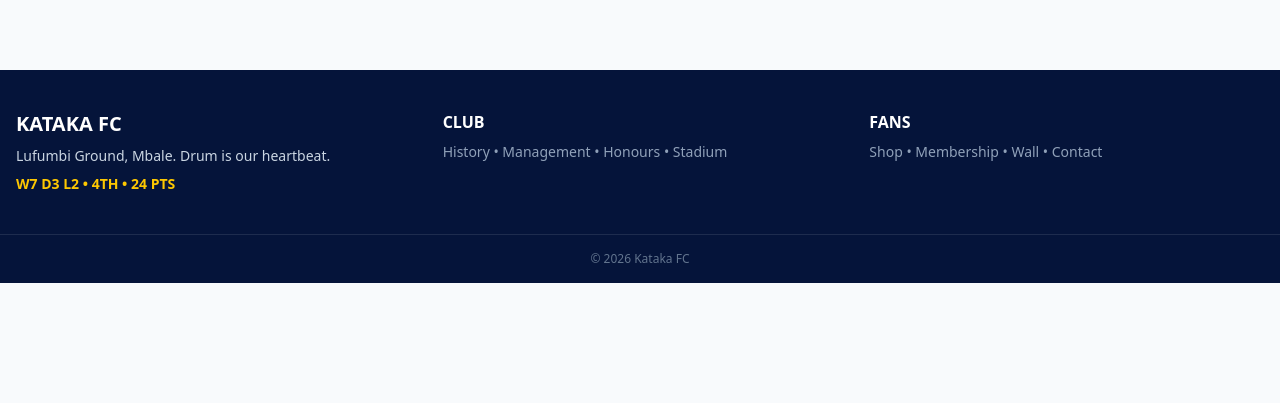
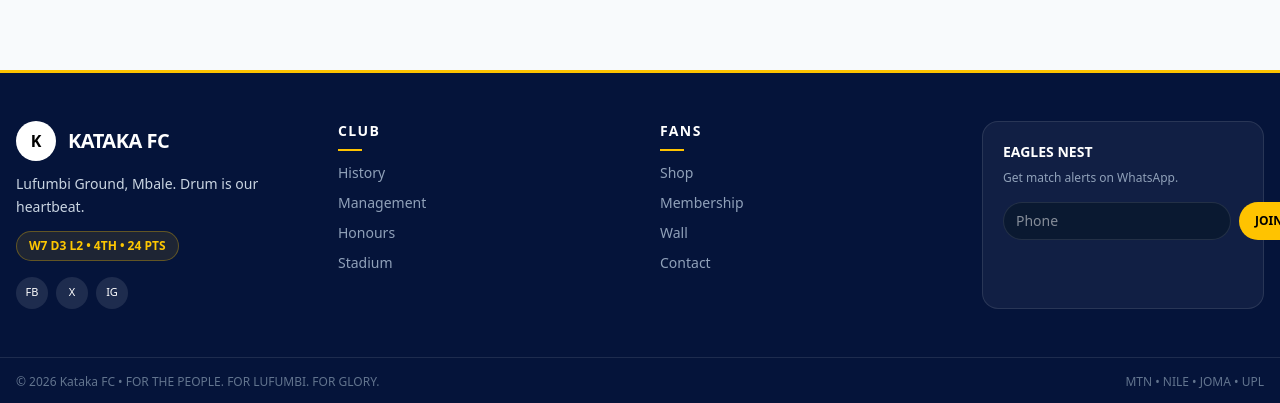
Before and after one commit to xoucho10/kataka-fc, a Next.js app: page / in a window 1280 px wide. Shown: the part 2771-3174 px from the top of the page. Before the commit the page ends 3054 px from the top, so only its background shows below. Built offline with nearby package versions, Linux system fonts and the light colour scheme; no server answers; the database is empty.

Commit message:
Fix Link not defined error: add import Link from next/link

```diff
--- a/src/components/layout/Footer.tsx
+++ b/src/components/layout/Footer.tsx
@@ -1,16 +1,66 @@
+import Link from "next/link"
+
 export default function Footer() {
   return (
     <footer className="bg-[#05143a] text-white mt-20">
-      <div className="mx-auto max-w-7xl px-4 py-10 grid md:grid-cols-3 gap-8">
+      {/* Gold Accent Top */}
+      <div className="h-[3px] w-full bg-[#FFC300]"></div>
+
+      <div className="mx-auto max-w-7xl px-4 py-12 grid md:grid-cols-4 gap-10">
         <div>
-          <h3 className="font-black text-xl">KATAKA FC</h3>
-          <p className="text-sm text-slate-300 mt-2">Lufumbi Ground, Mbale. Drum is our heartbeat.</p>
-          <p className="text-yellow-400 text-sm mt-2 font-bold">W7 D3 L2 • 4TH • 24 PTS</p>
+          <div className="flex items-center gap-3">
+            <div className="w-10 h-10 bg-white rounded-full grid place-items-center text-black font-black">K</div>
+            <h3 className="font-black text-xl tracking-tight">KATAKA FC</h3>
+          </div>
+          <p className="text-sm text-slate-300 mt-3 leading-relaxed">Lufumbi Ground, Mbale. Drum is our heartbeat.</p>
+          <div className="mt-3 inline-flex bg-[#FFC300]/10 border border-[#FFC300]/30 text-yellow-400 text-xs font-black px-3 py-1.5 rounded-full">
+            W7 D3 L2 • 4TH • 24 PTS
+          </div>
+          <div className="flex gap-2 mt-4">
+            <span className="w-8 h-8 bg-white/10 hover:bg-[#FFC300] hover:text-black rounded-full grid place-items-center text-[11px] cursor-pointer transition">FB</span>
+            <span className="w-8 h-8 bg-white/10 hover:bg-[#FFC300] hover:text-black rounded-full grid place-items-center text-[11px] cursor-pointer transition">X</span>
+            <span className="w-8 h-8 bg-white/10 hover:bg-[#FFC300] hover:text-black rounded-full grid place-items-center text-[11px] cursor-pointer transition">IG</span>
+          </div>
         </div>
-        <div><h4 className="font-bold">CLUB</h4><p className="text-sm text-slate-400 mt-2">History • Management • Honours • Stadium</p></div>
-        <div><h4 className="font-bold">FANS</h4><p className="text-sm text-slate-400 mt-2">Shop • Membership • Wall • Contact</p></div>
+
+        <div>
+          <h4 className="font-black tracking-widest text-sm text-white">CLUB</h4>
+          <div className="w-6 h-0.5 bg-[#FFC300] mt-2 mb-3"></div>
+          <ul className="space-y-2.5 text-sm text-slate-400">
+            <li><Link href="/club#history" className="hover:text-[#FFC300]">History</Link></li>
+            <li><Link href="/club/management" className="hover:text-[#FFC300]">Management</Link></li>
+            <li><Link href="/club#honours" className="hover:text-[#FFC300]">Honours</Link></li>
+            <li><Link href="/club#stadium" className="hover:text-[#FFC300]">Stadium</Link></li>
+          </ul>
+        </div>
+
+        <div>
+          <h4 className="font-black tracking-widest text-sm text-white">FANS</h4>
+          <div className="w-6 h-0.5 bg-[#FFC300] mt-2 mb-3"></div>
+          <ul className="space-y-2.5 text-sm text-slate-400">
+            <li><Link href="/shop" className="hover:text-[#FFC300]">Shop</Link></li>
+            <li><Link href="/club#membership" className="hover:text-[#FFC300]">Membership</Link></li>
+            <li><Link href="/club" className="hover:text-[#FFC300]">Wall</Link></li>
+            <li><Link href="/tickets" className="hover:text-[#FFC300]">Contact</Link></li>
+          </ul>
+        </div>
+
+        <div className="bg-white/5 rounded-2xl p-5 border border-white/10">
+          <h4 className="font-black text-sm">EAGLES NEST</h4>
+          <p className="text-xs text-slate-400 mt-2">Get match alerts on WhatsApp.</p>
+          <div className="mt-4 flex gap-2">
+            <input placeholder="Phone" className="flex-1 bg-[#0A1931] border border-white/10 rounded-full px-3 py-2 text-sm outline-none focus:border-[#FFC300]" />
+            <button className="bg-[#FFC300] text-black px-4 rounded-full font-black text-xs">JOIN</button>
+          </div>
+        </div>
       </div>
-      <div className="border-t border-white/10 text-center py-4 text-xs text-slate-500">© 2026 Kataka FC</div>
+
+      <div className="border-t border-white/10">
+        <div className="mx-auto max-w-7xl px-4 py-4 flex flex-col md:flex-row justify-between items-center gap-2 text-xs text-slate-500">
+          <span>© 2026 Kataka FC • FOR THE PEOPLE. FOR LUFUMBI. FOR GLORY.</span>
+          <span>MTN • NILE • JOMA • UPL</span>
+        </div>
+      </div>
     </footer>
   )
 }
```
